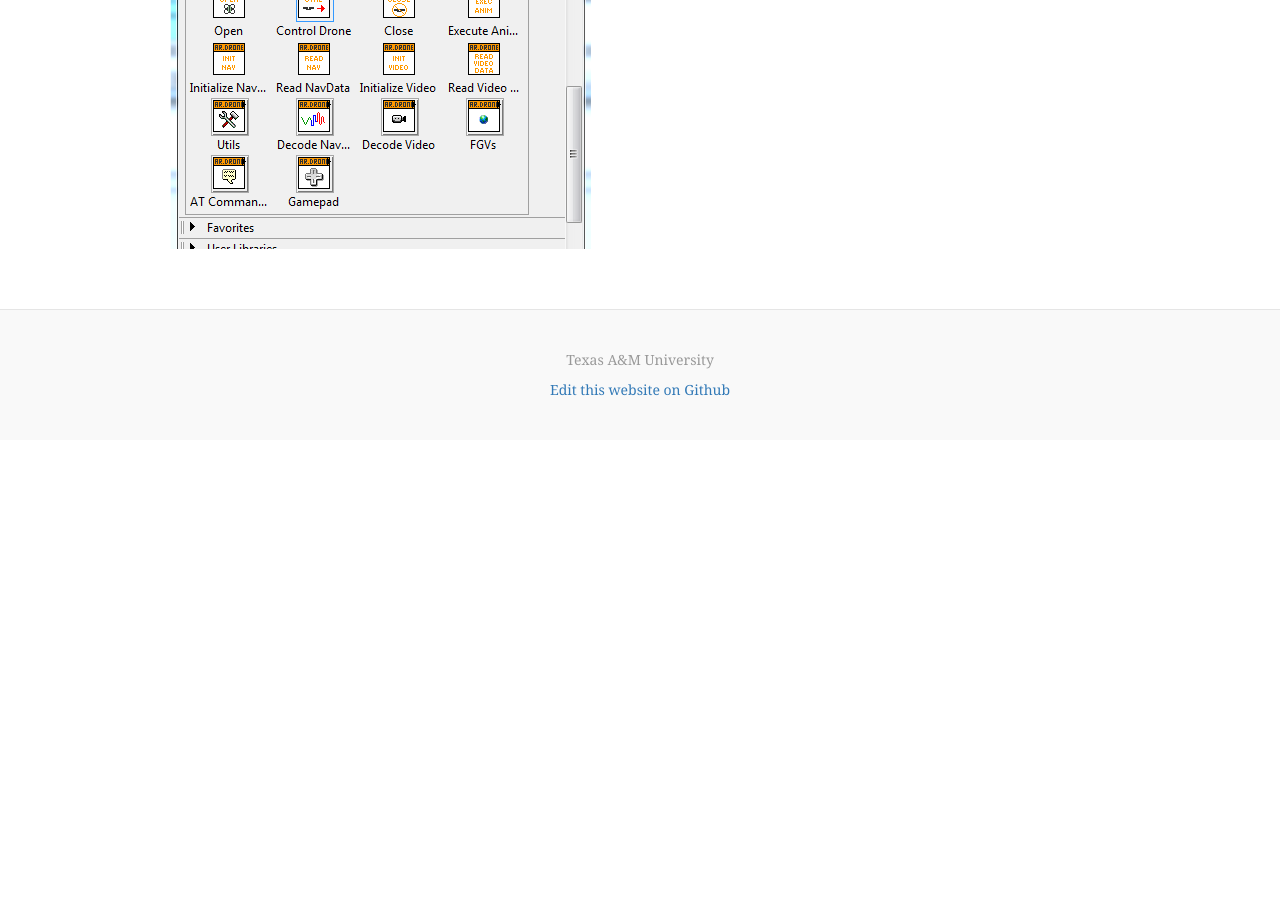
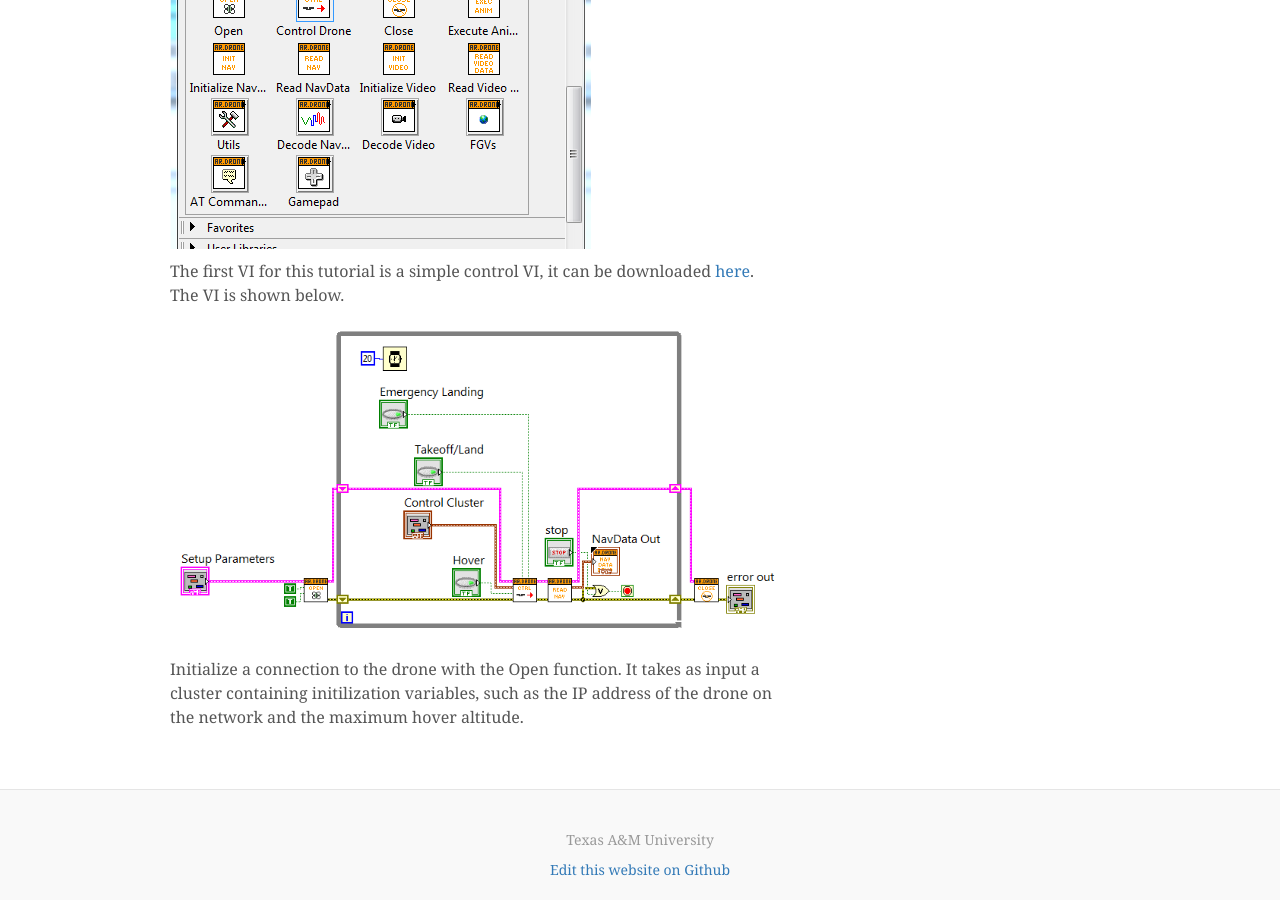
Before and after one commit to LabVIEW-Robotics/LabVIEW-Robotics.github.io, a Jekyll site: the page built from drone.html, in a window 1280 px wide and 900 px high, scrolled down 953 px. Built offline with Jekyll 4.4.1, drawn with Linux system fonts in a browser that asks for light colours; nearby versions of some CDN libraries; Markdown is read by kramdown in place of the engine named in the settings; before the commit the page ends 1393 px from its top, so only the background shows below that.

Commit message:
drone_control vi

```diff
--- a/drone.html
+++ b/drone.html
@@ -34,3 +34,13 @@ there should now be an option for LVH. Under LVH
 there should be options for the Parrot Drone.
 </p>
 <p><img src="/images/drone/functions.PNG" style="max-width:100%;" /></p>
+<p>The first VI for this tutorial is a
+simple control VI, it can be downloaded
+<a href="/drone_control.vi">here</a>. The
+VI is shown below.</p>
+<p><img src="/images/drone/drone_control_vi.PNG" style="max-width:100%;" /></p>
+<p>Initialize a connection to the drone with
+the Open function. It takes as input a cluster
+containing initilization variables, such as the
+IP address of the drone on the network and
+the maximum hover altitude.</p>
```
Also changed, not shown: images/drone/drone_control_vi.PNG (added), 1 other file.
